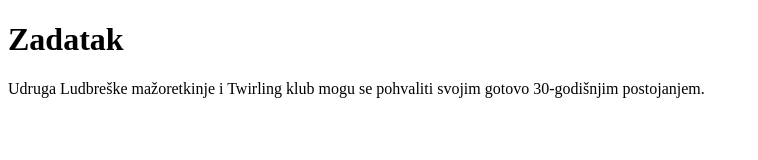
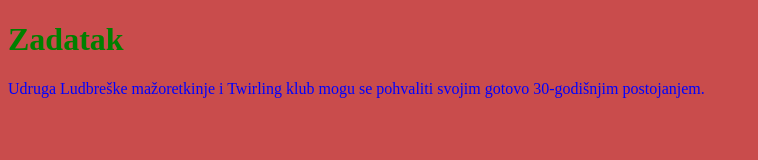
Before and after one commit to gromekiwnl/Zadatak-PETAR, a plain HTML site: page index.html in a window 1280 px wide. Shown: the whole page, without its empty margins (0-758 px from the left). Drawn offline with Linux system fonts and the light colour scheme.

Commit message:
Definicija stilova

```diff
--- a/index.html
+++ b/index.html
@@ -12,5 +12,6 @@
 <p>Udruga Ludbreške mažoretkinje i Twirling klub mogu se pohvaliti svojim gotovo 30-godišnjim postojanjem.</p>
     </main>
     <footer></footer>
+    <link rel="stylesheet" href="style.css">
 </body>
 </html>
--- /dev/null
+++ b/style.css
@@ -0,0 +1,9 @@
+body {background-color: rgb(201, 76, 76);}
+
+body {
+    color: blue;
+  }
+
+  h1 {
+    color: green;
+  }
```
